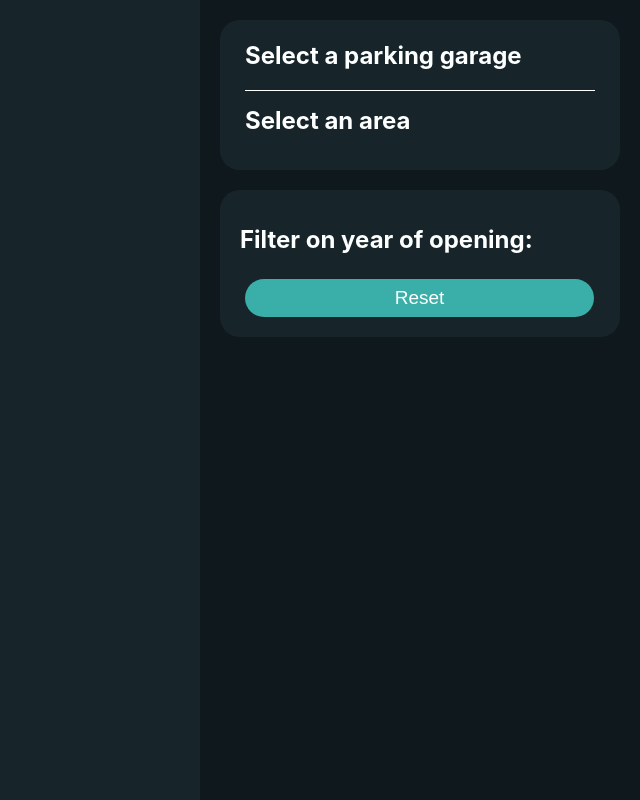
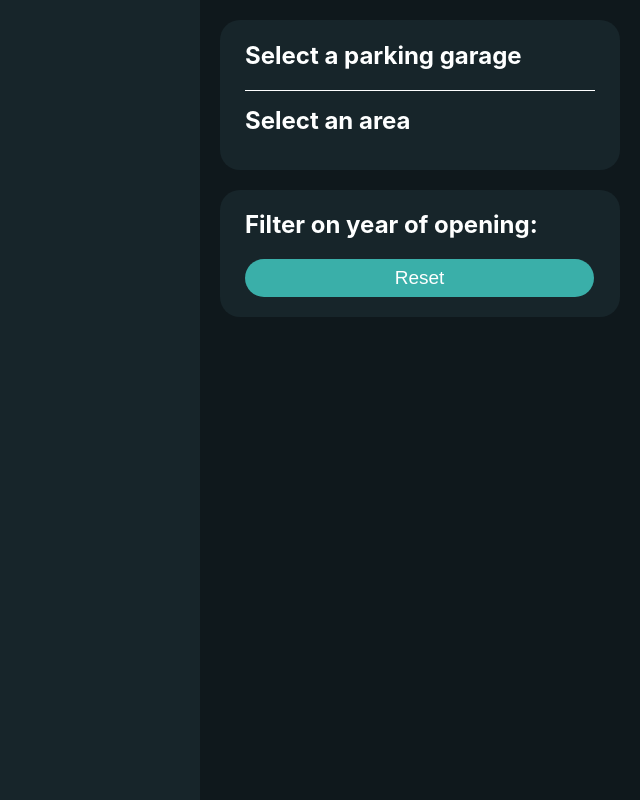
Before and after one commit to BVictorB/frontend-applications, a React (Create React App) app: page /map in a window 1280 px wide. Shown: the whole page, without its empty margins (640-1280 px from the left). Built offline with nearby package versions, Linux system fonts and the light colour scheme; no server answers.

Commit message:
small styling change

```diff
--- a/src/components/Sidebar/Sidebar.js
+++ b/src/components/Sidebar/Sidebar.js
@@ -72,7 +72,7 @@ const Sidebar = ({ sidebarState, geoGarages, setFilteredGeoGarages, selectedGara
         {calculateDifference(areaPrice, garagePrice) ? <p className="sidebar-pricedif">This parking garage is €{calculateDifference(areaPrice, garagePrice)} compared to the area price.</p> : null}
       </div>
       <div className="sidebar-filter">
-        <h2>Filter on year of opening:</h2>
+        <h2 className="filter-text">Filter on year of opening:</h2>
         <FilterGarages setFilteredGeoGarages={setFilteredGeoGarages} geoGarages={geoGarages}/>
       </div>
       {checkIfBarchartGaragesAreSelected()}
--- a/src/components/Sidebar/sidebar.css
+++ b/src/components/Sidebar/sidebar.css
@@ -62,3 +62,7 @@
 .m-barchart {
   margin-bottom: 50px;
 }
+
+.filter-text {
+  margin: 5px 5px 15px;
+}
```
